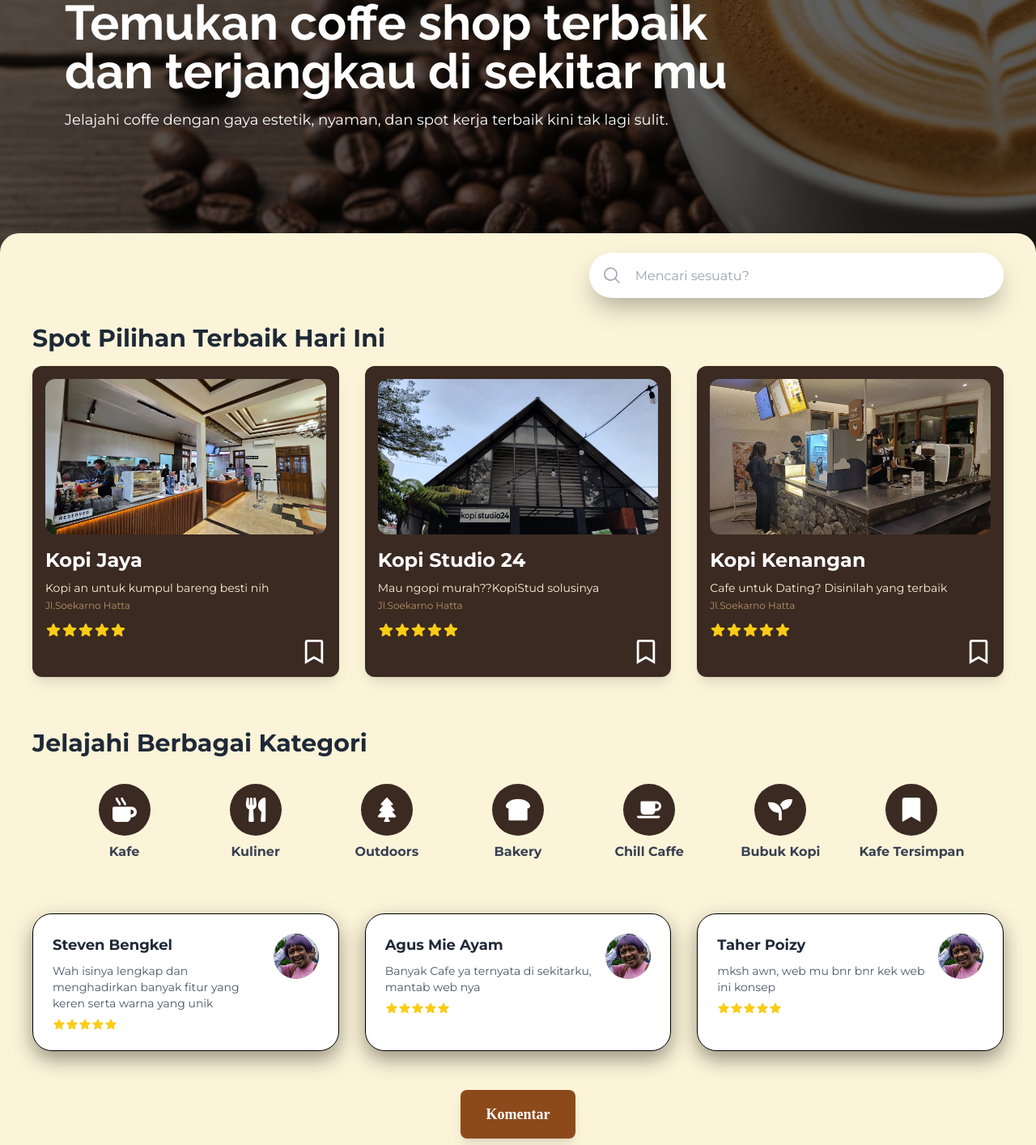
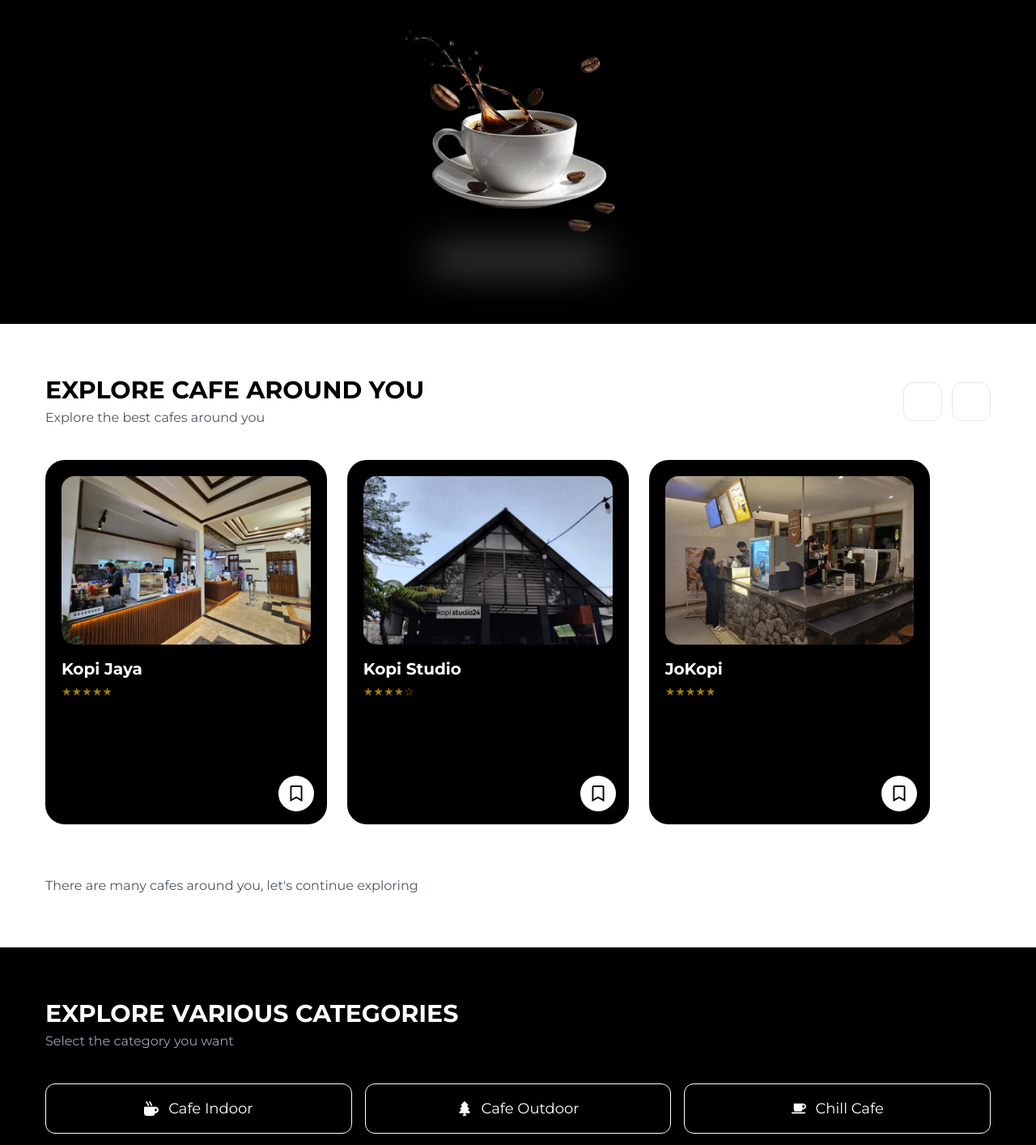
Before and after one commit to Bagasxyz93/MIA_2025, a React (Vite) app: page /explore in a window 1280 px wide. Shown: the part 160-1574 px from the top of the page at 81% size. Built offline with nearby package versions, Linux system fonts and the light colour scheme; a web font is replaced by a local one.

Commit message:
ganti tema explore-page

```diff
--- a/package.json
+++ b/package.json
@@ -16,7 +16,8 @@
     "react": "^19.1.1",
     "react-dom": "^19.1.1",
     "react-icons": "^5.5.0",
-    "react-router-dom": "^7.9.5"
+    "react-router-dom": "^7.9.5",
+    "swiper": "^12.0.3"
   },
   "devDependencies": {
     "@eslint/js": "^9.36.0",
--- a/src/components/Footer.jsx
+++ b/src/components/Footer.jsx
@@ -9,7 +9,6 @@
 
       {/* Link Kebijakan */}
       <div className="flex gap-6 text-sm">
-        <a href="#" className="hover:underline">Syarat & Ketentuan</a>
         <a href="#" className="hover:underline">Kebijakan Privasi</a>
       </div>
 
--- a/src/pages/ExplorePage.jsx
+++ b/src/pages/ExplorePage.jsx
@@ -2,191 +2,195 @@
 
 import Navbar from '../components/Navbar.jsx';
 import Footer from '../components/Footer.jsx';
-import { MagnifyingGlassIcon, StarIcon } from '@heroicons/react/24/solid';
+import { Navigation } from 'swiper/modules';
+import { Swiper, SwiperSlide } from 'swiper/react';
+import 'swiper/css';
+import 'swiper/css/navigation';
+import { useState } from 'react';
 import { useNavigate } from 'react-router-dom';
-import { useState } from 'react';
+
 import {
-  FaMugHot, FaUtensils, FaTree, FaBreadSlice, FaCoffee,
-  FaSeedling, FaBookmark, FaRegBookmark
+  FaMugHot, FaUtensils, FaTree, FaBreadSlice,
+  FaCoffee, FaBookmark, FaRegBookmark
 } from 'react-icons/fa';
 
-// HAPUS import heroImage from '../assets/hero-bg.jpg';
-// MENGGUNAKAN PATH DARI FOLDER 'public'
-const heroImage = '/hero-bg.jpg';
-
-// Path relatif ini sudah benar karena file-file ini masih di src/assets
+// Assets
 import kopiJaya from '../assets/assets-ExplorePage/kopi-jaya.jpg';
 import kopiStudio from '../assets/assets-ExplorePage/kopi-studio.jpg';
 import kopiKenangan from '../assets/assets-ExplorePage/jokopi.jpg';
-import avatarSteven from '../assets/assets-ExplorePage/bahlil.jpg';
-import avatarAgus from '../assets/assets-ExplorePage/bahlil.jpg';
-import avatarTaher from '../assets/assets-ExplorePage/bahlil.jpg';
+import coffeeCup from '../assets/assets-ExplorePage/coffee-cup.jpeg';
 
 function ExplorePage() {
   return (
-    <div className="bg-[#fcf4d9]">
+    <div className="w-full min-h-screen bg-black text-white font-montserrat">
+
       {/* HERO SECTION */}
-      <div className="relative">
       <Navbar isTransparent={true} />
+
+      <div className="w-full py-20 bg-black text-center">
+        <h1 className="text-6xl font-extrabold tracking-wide">CHILL WITH COFFEE</h1>
+
+        <div className="mt-10 relative w-fit mx-auto">
+          <img src={coffeeCup} className="w-[300px] mx-auto" />
           <div
-          className="relative h-[60vh] flex items-center justify-center md:justify-start"
-          style={{
-            backgroundImage: `url(${heroImage})`, // Ini akan memuat /hero-bg.jpg dari public
-            backgroundSize: 'cover',
-            backgroundPosition: 'center',
-          }}
-        >
-          <div className="absolute inset-0 bg-black opacity-60"></div>
-          <div className="relative z-10 text-center md:text-left px-6 md:pl-20 md:pr-6">
-            <div>
-              <h1 className="text-4xl sm:text-5xl lg:text-6xl text-white font-bold font-raleway mb-4 leading-tight">
-                Temukan coffe shop terbaik<br />dan terjangkau di sekitar mu
-              </h1>
-              <p className="text-base md:text-lg text-white font-montserrat">
-                Jelajahi coffe dengan gaya estetik, nyaman, dan spot kerja
-                terbaik kini tak lagi sulit.
-              </p>
-            </div>
-          </div>
+            className="
+              absolute left-1/2 -translate-x-1/2
+              bottom-[-10px]
+              w-[220px] h-[20px]
+              bg-white/40
+              blur-xl
+              rounded-full
+            "
+          ></div>
         </div>
       </div>
 
-      {/* SEARCH SECTION */}
-      <div className="bg-[#fcf4d9] relative z-20 -mt-8 rounded-t-3xl">
-        <section className="py-6 flex justify-end max-w-7xl mx-auto px-6 md:px-10">
+      {/* EXPLORE SECTION */}
+      <div className="w-full bg-white text-black py-16 px-6 md:px-14">
 
-          <div className="relative flex items-center w-full max-w-lg h-14 rounded-full bg-white overflow-hidden shadow-[0_15px_30px_-5px_rgba(0,0,0,0.3)]">
-            <div className="grid place-items-center h-full w-16 text-gray-400">
-              <MagnifyingGlassIcon className="w-6 h-6" />
+        <div className="flex justify-between items-center">
+          <div>
+            <h2 className="text-3xl font-extrabold">EXPLORE CAFE AROUND YOU</h2>
+            <p className="text-gray-600 mt-1">Explore the best cafes around you</p>
           </div>
-            <input
-              className="peer h-full w-full outline-none text-base text-gray-700 pr-4 font-montserrat"
-              type="text"
-              id="search"
-              placeholder="Mencari sesuatu?" />
-          </div>
-        </section>
 
-        {/* CARD SECTION */}
-        <section className="max-w-7xl mx-auto mb-16 px-6 md:px-10">
-
-          <h2 className="text-2xl md:text-3xl font-bold font-montserrat text-gray-800 mt-2 mb-4">
-            Spot Pilihan Terbaik Hari Ini
-          </h2>
-          <div className="grid grid-cols-1 md:grid-cols-3 gap-8">
-            <SpotCard imgSrc={kopiJaya} title="Kopi Jaya" description="Kopi an untuk kumpul bareng besti nih" address="Jl.Soekarno Hatta"/>
-            <SpotCard imgSrc={kopiStudio} title="Kopi Studio 24" description="Mau ngopi murah??KopiStud solusinya" address="Jl.Soekarno Hatta"/>
-            <SpotCard imgSrc={kopiKenangan} title="Kopi Kenangan" description="Cafe untuk Dating? Disinilah yang terbaik" address="Jl.Soekarno Hatta"/>
-          </div>
-        </section>
-
-        {/* KATEGORI SECTION */}
-        <section className="max-w-7xl mx-auto mb-16 px-6 md:px-10">
-
-          <h2 className="text-2xl md:text-3xl font-bold font-montserrat text-gray-800 mb-8 text-left">
-            Jelajahi Berbagai Kategori
-          </h2>
-
-          <div className="w-full flex justify-center">
-            <div className="grid grid-cols-2 sm:grid-cols-4 lg:grid-cols-7 gap-8 justify-items-center">
-              <KategoriIcon icon={<FaMugHot />} label="Kafe" />
-              <KategoriIcon icon={<FaUtensils />} label="Kuliner" />
-              <KategoriIcon icon={<FaTree />} label="Outdoors" />
-              <KategoriIcon icon={<FaBreadSlice />} label="Bakery" />
-              <KategoriIcon icon={<FaCoffee />} label="Chill Caffe" />
-              <KategoriIcon icon={<FaSeedling />} label="Bubuk Kopi" />
-              <KategoriIcon icon={<FaBookmark />} label="Kafe Tersimpan" />
+          <div className="flex gap-3">
+            <div className="swiper-button-prev-custom w-12 h-12 border rounded-xl flex items-center justify-center text-black"></div>
+            <div className="swiper-button-next-custom w-12 h-12 border rounded-xl flex items-center justify-center text-black"></div>
           </div>
         </div>
-        </section>
 
-        {/* KOMENTAR SECTION */}
-        <section className="max-w-7xl mx-auto mb-12 px-6 md:px-10">
-          <div className="grid grid-cols-1 md:grid-cols-3 gap-8">
-            <KomentarCard avatarSrc={avatarSteven} name="Steven Bengkel" comment="Wah isinya lengkap dan menghadirkan banyak fitur yang keren serta warna yang unik" />
-            <KomentarCard avatarSrc={avatarAgus} name="Agus Mie Ayam" comment="Banyak Cafe ya ternyata di sekitarku, mantab web nya" />
-            <KomentarCard avatarSrc={avatarTaher} name="Taher Poizy" comment="mksh awn, web mu bnr bnr kek web ini konsep" />
+        {/* SLIDER */}
+        <div className="mt-10 overflow-visible">
+          <Swiper
+            modules={[Navigation]}
+            navigation={{
+              nextEl: '.swiper-button-next-custom',
+              prevEl: '.swiper-button-prev-custom',
+            }}
+            spaceBetween={25}
+            slidesPerView={1.2}
+            breakpoints={{
+              640: { slidesPerView: 2.2 },
+              1024: { slidesPerView: 3.2 }
+            }}
+            className="pb-10 overflow-visible"
+          >
+
+            <SwiperSlide>
+              <CafeCard
+                img={kopiJaya}
+                name="Kopi Jaya"
+                rating="★★★★★"
+                id={1}
+              />
+            </SwiperSlide>
+
+            <SwiperSlide>
+              <CafeCard
+                img={kopiStudio}
+                name="Kopi Studio"
+                rating="★★★★☆"
+                id={2}
+              />
+            </SwiperSlide>
+
+            <SwiperSlide>
+              <CafeCard
+                img={kopiKenangan}
+                name="JoKopi"
+                rating="★★★★★"
+                id={3}
+              />
+            </SwiperSlide>
+          </Swiper>
         </div>
-        </section>
-        <div className="text-center pb-12 px-6 md:px-10">
-          <button className="bg-[#8c4a1b] text-white font-montagu font-bold text-base md:text-lg px-6 md:px-8 py-3 md:py-4 rounded-lg shadow-lg hover:bg-opacity-90 transition-all w-full md:w-auto">
-            Komentar
-          </button>
+
+        <p className="text-gray-600 mt-6">
+          There are many cafes around you, let's continue exploring
+        </p>
+      </div>
+
+      {/* CATEGORY SECTION */}
+      <div className="w-full bg-black text-white py-16 px-6 md:px-14">
+
+        <h2 className="text-3xl font-extrabold">EXPLORE VARIOUS CATEGORIES</h2>
+        <p className="text-gray-400 mt-1">Select the category you want</p>
+
+        <div className="grid grid-cols-2 md:grid-cols-3 gap-4 mt-10">
+          <CategoryButton icon={<FaMugHot />} label="Cafe Indoor" />
+          <CategoryButton icon={<FaTree />} label="Cafe Outdoor" />
+          <CategoryButton icon={<FaCoffee />} label="Chill Cafe" />
+          <CategoryButton icon={<FaUtensils />} label="Culinary" />
+          <CategoryButton icon={<FaBreadSlice />} label="Bakery" />
+          <CategoryButton icon={<FaBookmark />} label="Saved Cafe" />
         </div>
       </div>
+
       <Footer />
     </div>
   );
 }
 
-// --- Komponen Helper (Sudah benar) ---
-const SpotCard = ({ imgSrc, title, description, address, id }) => {
+const CafeCard = ({ img, name, rating, id }) => {
+  const [saved, setSaved] = useState(false);
   const navigate = useNavigate();
-  const [saved, setSaved] = useState(false);
-
-  const toggleSave = (e) => {
-    e.stopPropagation(); // supaya klik tombol save tidak ikut membuka halaman detail
-    setSaved(!saved);
-  };
 
   return (
     <div
       onClick={() => navigate(`/cafe/${id}`)}
-      className="relative rounded-xl shadow-lg bg-[#3b2a22] text-white font-montserrat transform transition-all duration-300 hover:-translate-y-2 hover:shadow-2xl cursor-pointer"
+      className="
+        bg-black text-white rounded-3xl p-5 cursor-pointer relative
+        hover:-translate-y-3 hover:shadow-2xl transition-all duration-300
+        w-full
+        h-[350px] sm:h-[420px] md:h-[450px]
+        overflow-visible
+      "
     >
-      <div className="p-4 relative">
-        {/* Gambar utama */}
+      {/* GAMBAR */}
       <img
-          src={imgSrc}
-          alt={title}
-          className="w-full h-48 object-cover rounded-xl mb-4"
+        src={img}
+        className="
+          w-full
+          h-40 sm:h-48 md:h-52
+          object-cover rounded-2xl
+        "
       />
 
-        {/* Isi teks */}
-        <h3 className="text-xl md:text-2xl font-bold mb-2">{title}</h3>
-        <p className="text-sm text-[#fcf4d9] mb-1">{description}</p>
-        <p className="text-xs text-[#b49266] mb-3">{address}</p>
+      {/* NAMA */}
+      <h3 className="mt-4 text-lg sm:text-xl font-bold">{name}</h3>
 
-        {/* Rating bintang */}
-        <div className="flex text-yellow-400 mb-8">
-          <StarIcon className="w-5 h-5" />
-          <StarIcon className="w-5 h-5" />
-          <StarIcon className="w-5 h-5" />
-          <StarIcon className="w-5 h-5" />
-          <StarIcon className="w-5 h-5" />
-        </div>
+      {/* RATING */}
+      <p className="text-yellow-500/70 text-sm mt-1">{rating}</p>
 
-        {/* Tombol Save (kanan bawah & lebih besar) */}
+      {/* TOMBOL SAVE */}
       <button
-          onClick={toggleSave}
-          className="absolute bottom-4 right-4 text-3xl text-white hover:scale-110 transition-transform"
+        onClick={(e) => {
+          e.stopPropagation();
+          setSaved(!saved);
+        }}
+        className="
+          absolute bottom-4 right-4 p-3 rounded-full
+          bg-white text-black shadow-md text-xl
+        "
       >
-          {saved ? <FaBookmark /> : <FaRegBookmark />}
+        {saved ? <FaBookmark className="text-black" /> : <FaRegBookmark className="text-black" />}
       </button>
-      </div>
     </div>
   );
 };
 
-const KategoriIcon = ({ icon, label }) => (
-  <div className="flex flex-col items-center gap-2 font-montserrat text-gray-700">
-    <div className="w-14 h-14 md:w-16 md:h-16 rounded-full bg-[#3b2a22] flex items-center justify-center text-2xl md:text-3xl text-white">
-      {icon}
-    </div>
-    <span className="font-bold text-sm md:text-base">{label}</span>
-  </div>
+
+
+
+/* -----------------  CATEGORY BUTTON ------------------ */
+
+const CategoryButton = ({ icon, label }) => {
+  return (
+    <button className="border border-white py-4 rounded-xl flex items-center justify-center gap-3 text-lg hover:bg-white hover:text-black transition">
+      {icon} {label}
+    </button>
   );
-const KomentarCard = ({ avatarSrc, name, comment }) => (
-  <div className="bg-white rounded-3xl shadow-[0_10px_25px_rgba(0,0,0,0.4)] p-4 md:p-6 flex gap-4 items-start font-montserrat border border-black">
-    <div className="flex-grow">
-      <h4 className="font-bold text-base md:text-lg text-gray-800">{name}</h4>
-      <p className="text-gray-600 text-sm my-2">{comment}</p>
-      <div className="flex text-yellow-400">
-        <StarIcon className="w-4 h-4" /> <StarIcon className="w-4 h-4" /> <StarIcon className="w-4 h-4" /> <StarIcon className="w-4 h-4" /> <StarIcon className="w-4 h-4" />
-      </div>
-    </div>
-    <img src={avatarSrc} alt={name} className="w-12 h-12 md:w-14 md:h-14 rounded-full object-cover flex-shrink-0" />
-  </div>
-);
+};
 
 export default ExplorePage;
```
Also changed, not shown: src/index.css (+35 -17 lines), src/assets/assets-ExplorePage/coffee-cup.jpeg (added), 1 other file (tests, documents, lock files or other folders). Lines whose indentation alone changed are shown as unchanged.
